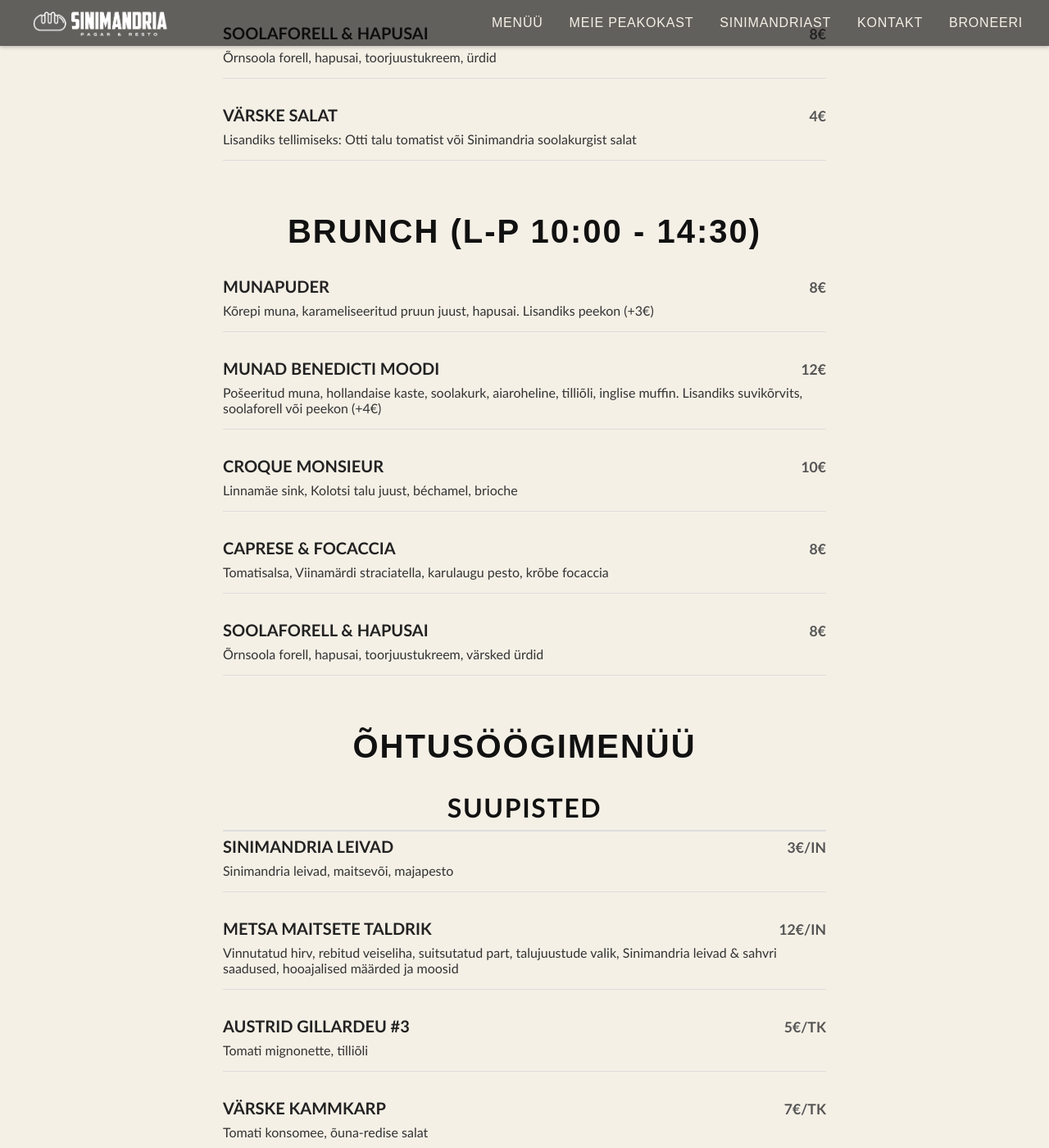
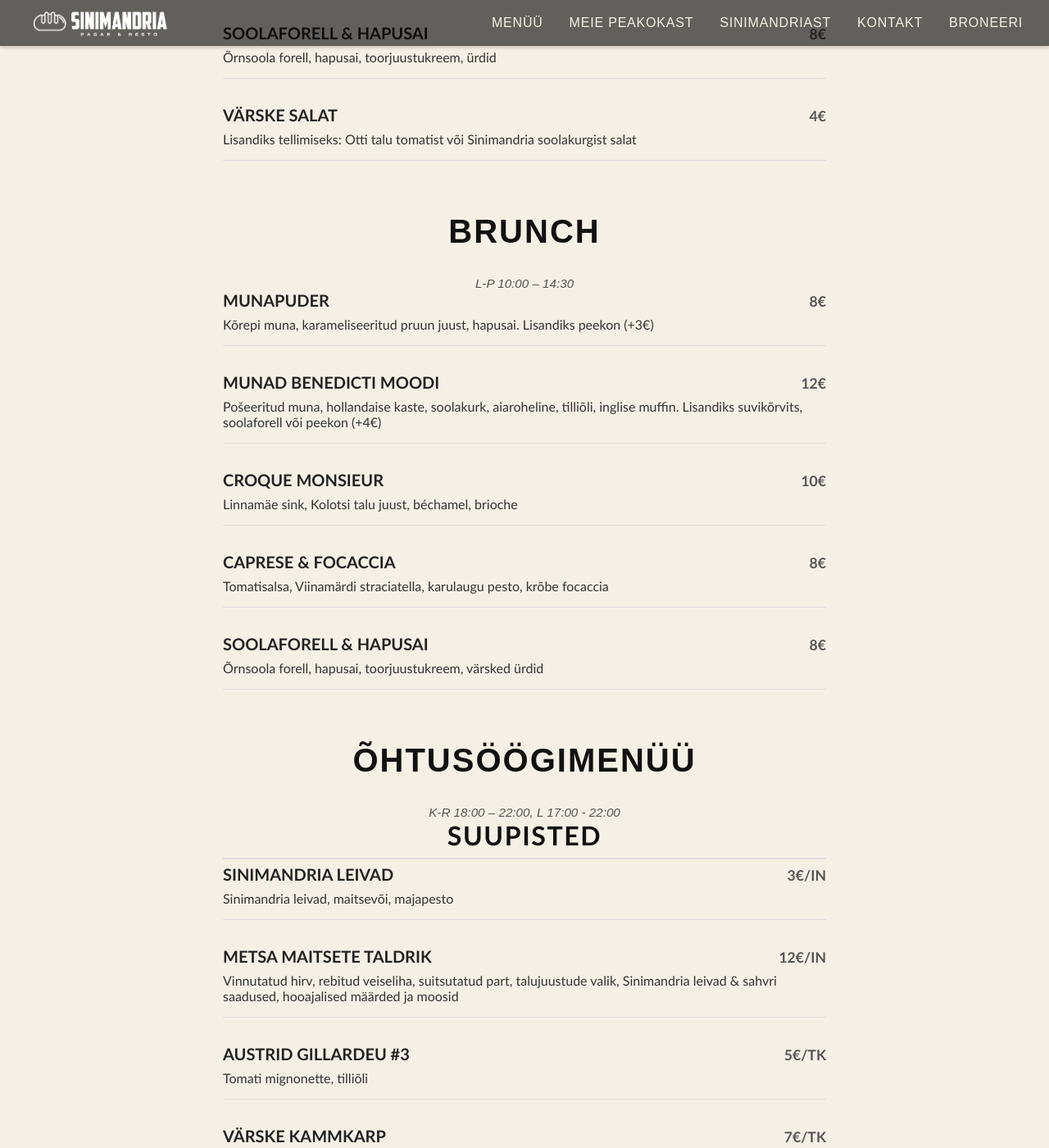
Before and after one commit to m-tu/sinimandria, a Jekyll site: the page built from pages/menu.markdown, in a window 1280 px wide and 1400 px high, scrolled down 584 px. Shown: the whole window at 82% size. Built offline with Jekyll 4.4.1, drawn with Linux system fonts in a browser that asks for light colours; some of the changed text lies outside the part shown.

Commit message:
Update menu.markdown

```diff
--- a/pages/menu.markdown
+++ b/pages/menu.markdown
@@ -35,7 +35,8 @@
   </div>
 </section>
 
-<h1>Brunch (L-P 10:00 - 14:30)</h1>
+<h1>Brunch</h1>
+<p class="menu-note">L-P 10:00 – 14:30</p>
 <section class="menu-section">
   <!--<h2 class="menu-heading">Brunch (L-P 10:00 - 14:30)</h2>-->
   <div class="menu-item">
@@ -61,7 +62,7 @@
 </section>
 
 <h1>Õhtusöögimenüü </h1>
-
+<p class="menu-note">K-R 18:00 – 22:00, L 17:00 - 22:00</p>
 <section class="menu-section">
   <h2 class="menu-heading">SUUPISTED</h2>
   <div class="menu-item">
@@ -121,7 +122,7 @@
 </section>
 
 <h1 class="menu-heading">SAIAKESED</h1>
-
+<p class="menu-note">E–P 08:00 – kuni saiakesi jagub</p>
 <section class="menu-section">
   <div class="menu-item">
     <h3>CROISSANT <span class="price">3€</span></h3>
```
